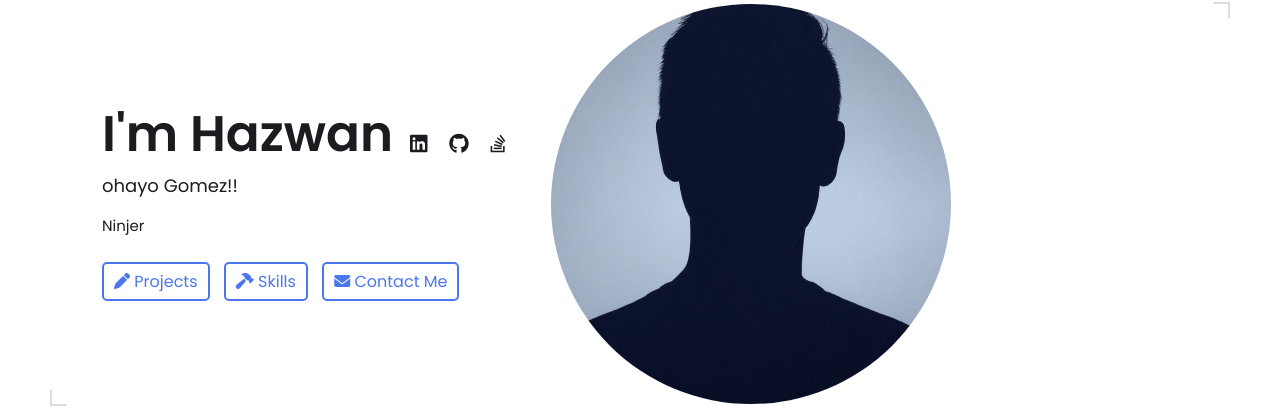
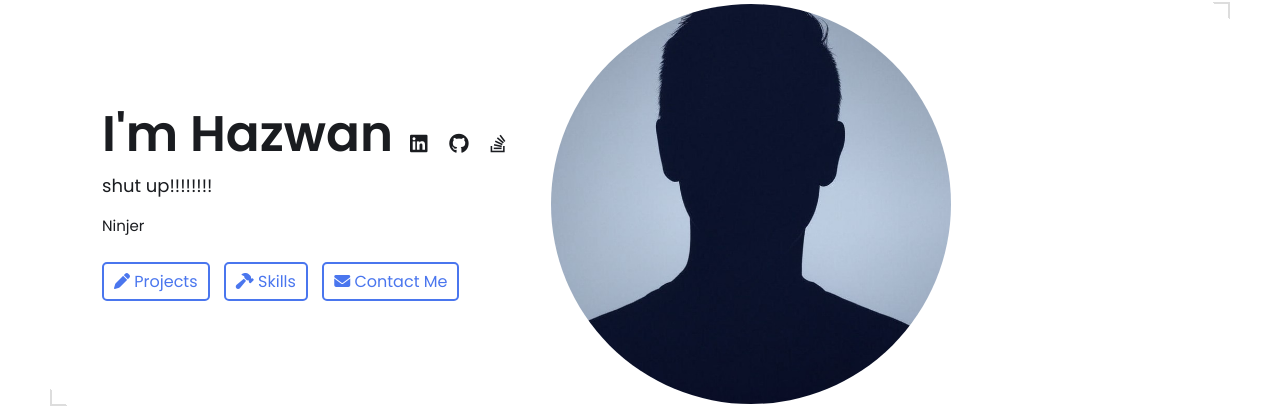
Before and after one commit to NinjaHazwan/NinjaHazwan.github.io, a Jekyll site: the page built from index.html, in a window 1280 px wide and 900 px high. Shown: the part 128-536 px from the top of the window. Built offline with Jekyll 4.4.1, drawn with Linux system fonts in a browser that asks for light colours.

Commit message:
Update _config.yml

```diff
--- a/_config.yml
+++ b/_config.yml
@@ -13,7 +13,7 @@ title: Hazwan's Portfolio # This is what shows up in the tab of the browser
 
 # Hero Section
 name: Hazwan
-headline: ohayo Gomez!!
+headline: shut up!!!!!!!!
 description: >- # dont remove this line. this will ignore all new lines until the next section
   Ninjer
 
```
